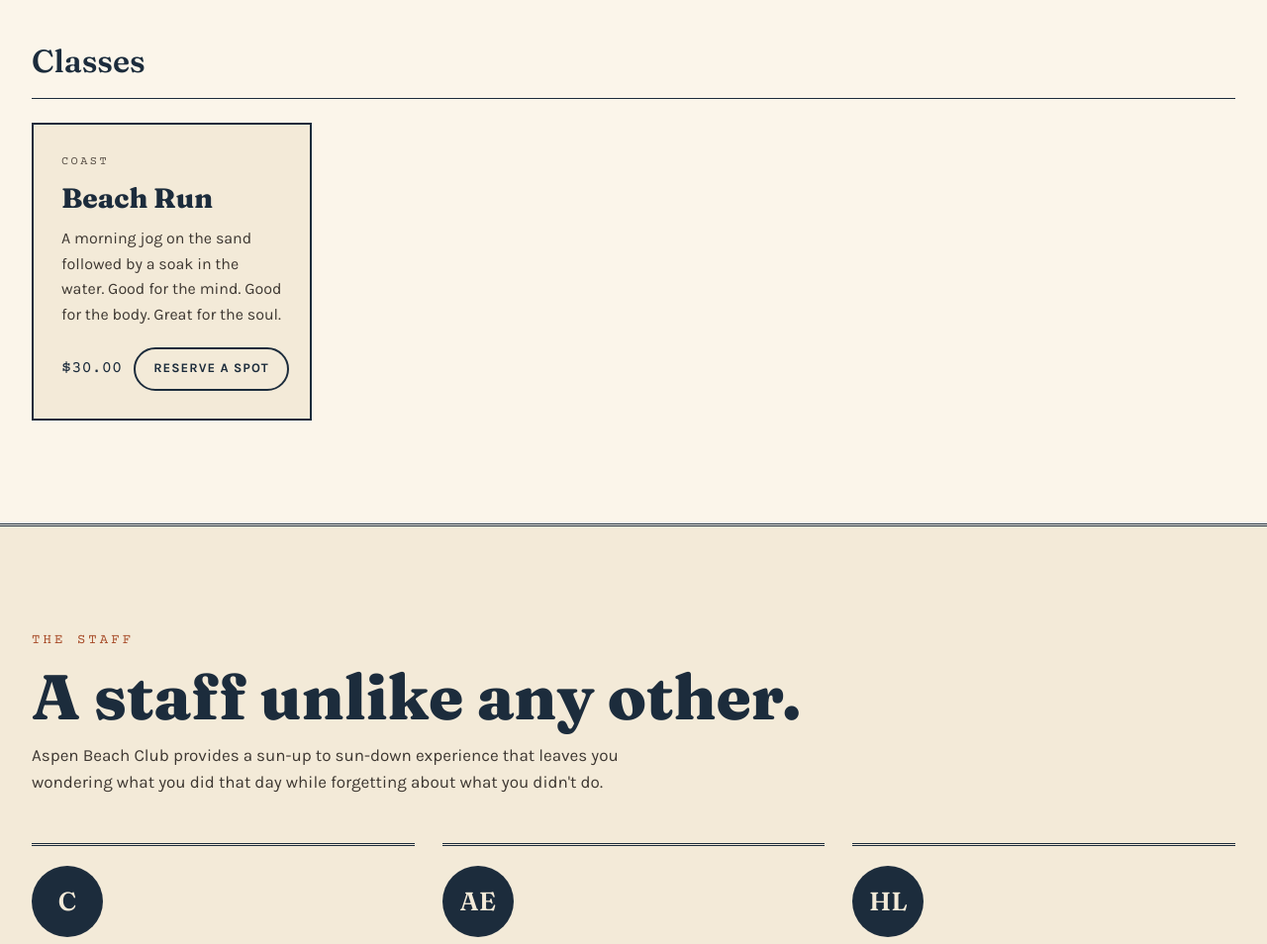
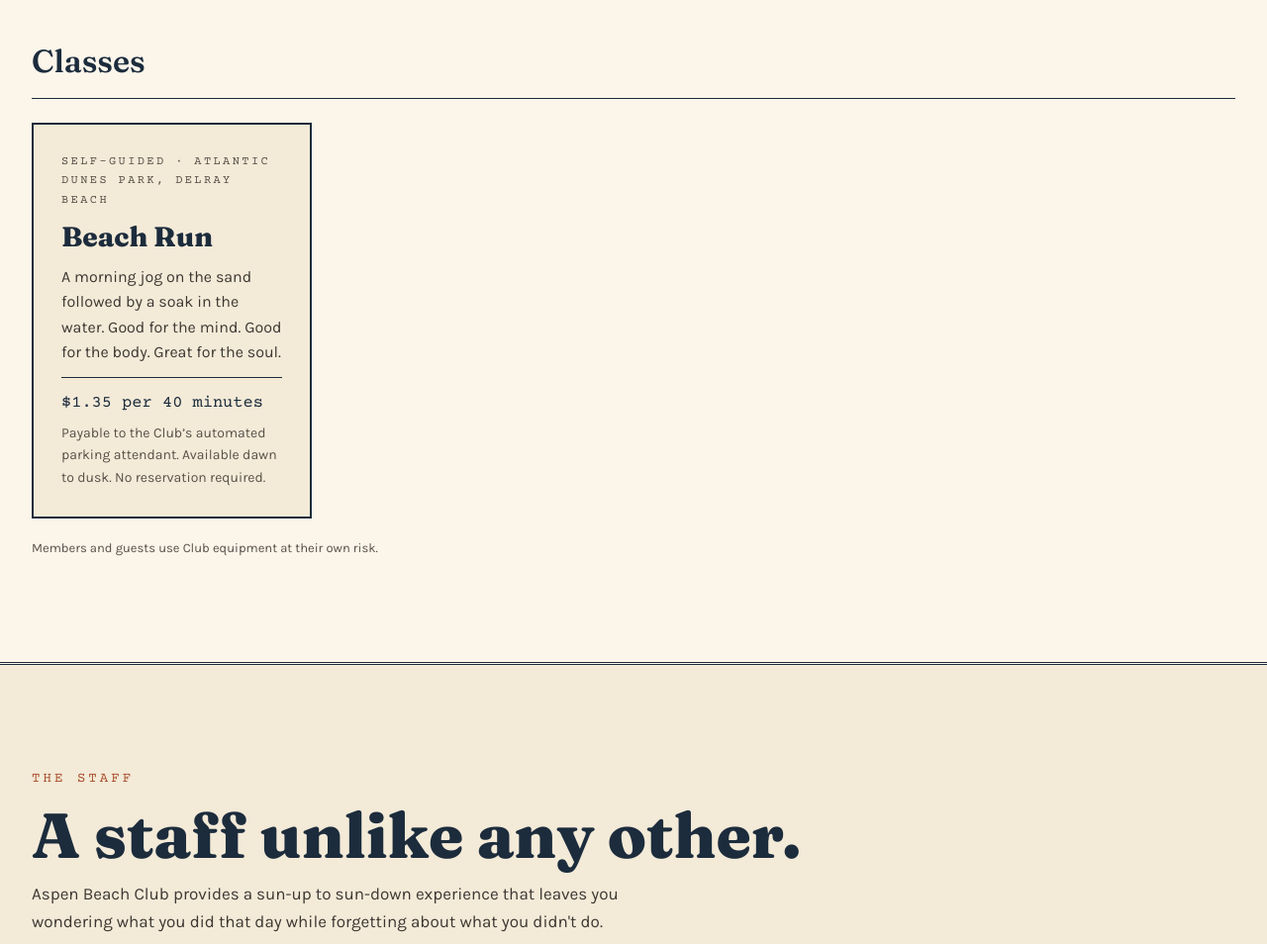
Before and after one commit to PLA2026/aspenbeachclub, a website: page index.html in a window 1280 px wide. Shown: the part 4340-5294 px from the top of the page at 99% size. Drawn offline with nearby package versions, Linux system fonts and the light colour scheme.

Commit message:
Add files via upload

```diff
--- a/index.html
+++ b/index.html
@@ -182,6 +182,9 @@ input,textarea,select,button{font:inherit}
 .class-card p{color:var(--body);font-size:16px}
 .class-foot{display:flex;justify-content:space-between;align-items:center;gap:12px;margin-top:auto;padding-top:8px}
 .class-foot .btn{white-space:nowrap}
+.class-rate{margin-top:auto;padding-top:12px;border-top:1px solid var(--ink);display:flex;flex-direction:column;gap:6px}
+.class-rate .rate-note{font-size:14px;color:var(--muted)}
+.class-fine{margin-top:20px;font-size:13px;color:var(--muted)}
 .toast{position:fixed;left:50%;bottom:calc(24px + env(safe-area-inset-bottom,0px));transform:translateX(-50%);background:var(--ink);color:var(--cream);padding:14px 22px;border-radius:999px;font-weight:700;font-size:15px;z-index:50;box-shadow:0 6px 24px rgba(28,44,60,.25);max-width:calc(100% - 32px);text-align:center}
 
 /* staff */
@@ -378,6 +381,7 @@ input,textarea,select,button{font:inherit}
     <div>
       <h3 class="shop-sub">Classes</h3>
       <div class="grid" id="classes" style="grid-template-columns:repeat(auto-fill,minmax(min(280px,100%),1fr))"></div>
+      <p class="class-fine">Members and guests use Club equipment at their own risk.</p>
     </div>
   </div>
 </section>
@@ -524,7 +528,7 @@ input,textarea,select,button{font:inherit}
     { id: 'a1a',    hidden: true, name: 'A1A Rollerblade Ride', where: 'Coast',   price: 30, blurb: 'A measured roll along the ocean road. Helmets encouraged. Hurry discouraged.' },
     { id: 'aero',   hidden: true, name: 'Oceanside Aerobics',   where: 'Coast',   price: 30, blurb: 'Classic aerobics, conducted beside the sea. Leg warmers at the member\u2019s discretion.' },
     { id: 'pullup', hidden: true, name: 'Pull-Up Party',        where: 'Grounds', price: 30, blurb: 'Members gather. Members pull up. Attendance is the dress code.' },
-    { id: 'beachrun', name: 'Beach Run', where: 'Coast', price: 30, blurb: 'A morning jog on the sand followed by a soak in the water. Good for the mind. Good for the body. Great for the soul.' }
+    { id: 'beachrun', selfGuided: true, name: 'Beach Run', where: 'Self-guided · Atlantic Dunes Park, Delray Beach', blurb: 'A morning jog on the sand followed by a soak in the water. Good for the mind. Good for the body. Great for the soul.', rate: '$1.35 per 40 minutes', rateNote: 'Payable to the Club\u2019s automated parking attendant. Available dawn to dusk. No reservation required.' }
   ];
 
   var bag = [];
@@ -605,8 +609,10 @@ input,textarea,select,button{font:inherit}
       '<span class="where">' + esc(c.where) + '</span>' +
       '<h4>' + esc(c.name) + '</h4>' +
       '<p>' + esc(c.blurb) + '</p>' +
-      '<div class="class-foot"><span class="price">' + money(c.price) + '</span>' +
-      '<button type="button" class="btn btn-outline btn-sm" data-add-class="' + c.id + '">Reserve a Spot</button></div>' +
+      (c.selfGuided
+        ? '<div class="class-rate"><span class="price">' + esc(c.rate) + '</span><p class="rate-note">' + esc(c.rateNote) + '</p></div>'
+        : '<div class="class-foot"><span class="price">' + money(c.price) + '</span>' +
+          '<button type="button" class="btn btn-outline btn-sm" data-add-class="' + c.id + '">Reserve a Spot</button></div>') +
       '</article>';
   }).join('');
 
```
